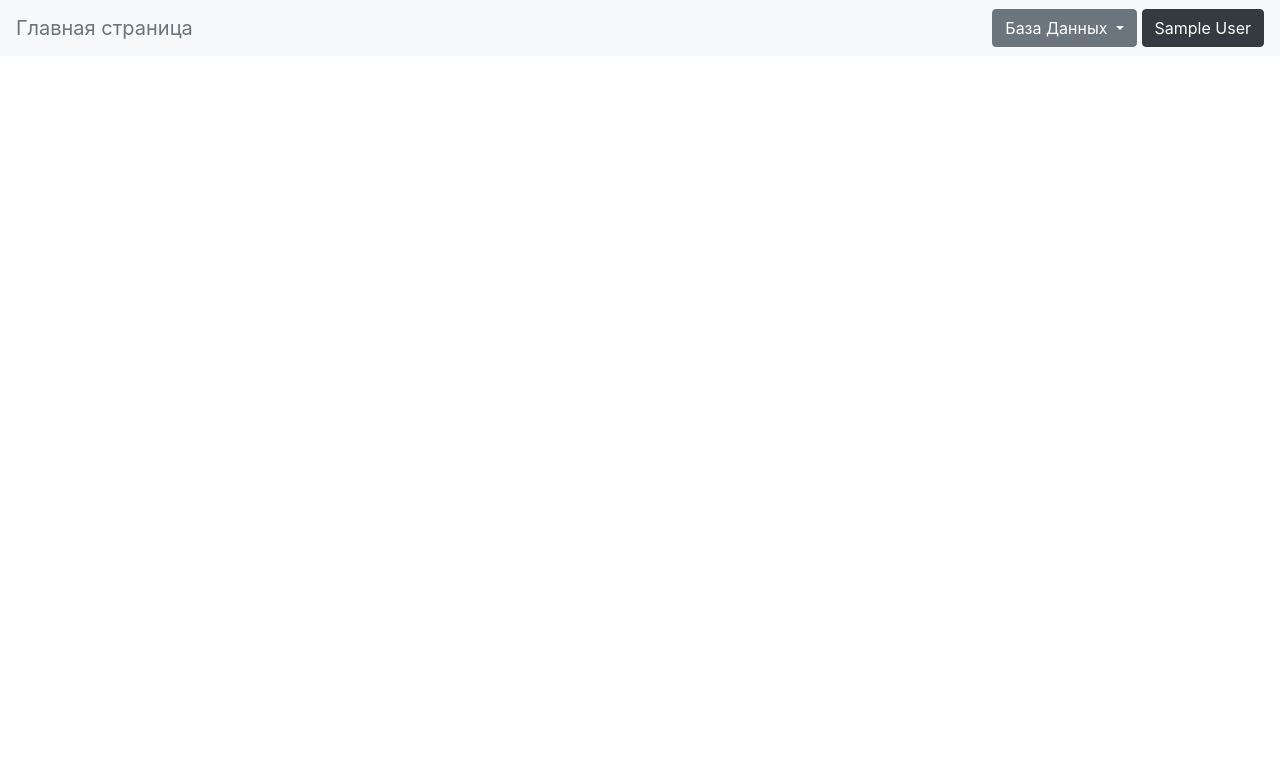
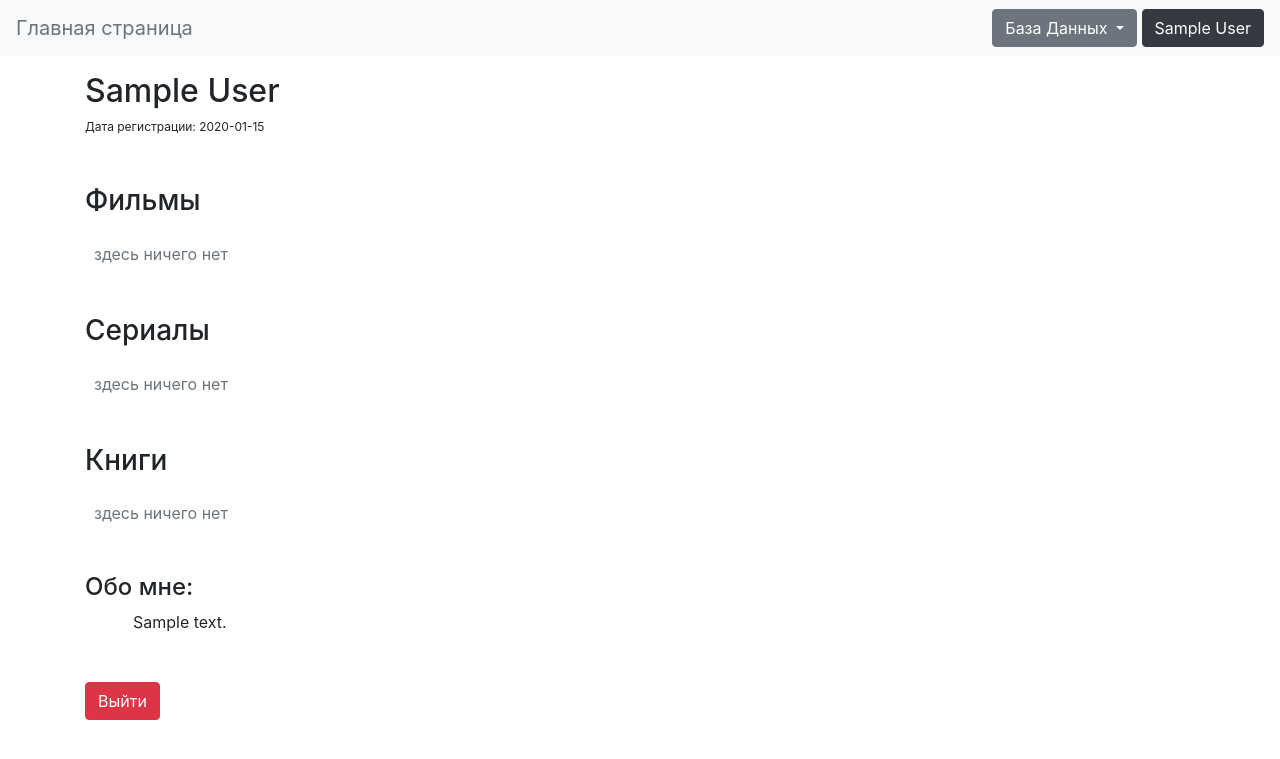
Before and after one commit to DmitriyDog/WEB, a Flask app: page /profile in a window 1280 px wide. Shown: the top 759 px of the page. Run offline with Flask 2, Linux system fonts and the light colour scheme; a user stored in the database is signed in; data comes from the database, SQL or seed files in the repository; tables that the repository leaves empty hold one stand-in row (values such as "Sample post"); some libraries are stand-ins or nearby versions.

Commit message:
Почти готово!

```diff
--- a/Rate.py
+++ b/Rate.py
@@ -4,7 +4,7 @@ from wtforms import SelectField, SubmitField
 
 class Rate(FlaskForm):
     rating = SelectField('Выберите оценку',
-                         choices=[(None, 'Не просмотрено'), (10, 'Шедевр(10)'), (9, 'Великолепно(9)'),
+                         choices=[(None, 'Не завершено'), (10, 'Шедевр(10)'), (9, 'Великолепно(9)'),
                                   (8, 'Очень хорошо(8)'), (7, 'Хорошо(7)'),
                                   (6, 'Неплохо(6)'), (5, 'Нормально(5)'),
                                   (4, 'Не очень(4)'), (3, 'Плохо(3)'),
--- a/main.py
+++ b/main.py
@@ -3,7 +3,7 @@ from loginform import LoginForm, RegisterForm
 from data import db_session
 from data.users import User
 from data.object_ent import Entertain
-from flask_login import LoginManager, login_user, login_required, logout_user
+from flask_login import LoginManager, login_user, login_required, logout_user, current_user
 import json
 from Rate import Rate
 
@@ -11,7 +11,6 @@ app = Flask(__name__)
 app.config['SECRET_KEY'] = 'Very_Very_secret_key'
 login_manager = LoginManager()
 login_manager.init_app(app)
-user_now = None
 
 
 @login_manager.user_loader
@@ -43,15 +42,13 @@ def home_page():
 
 @app.route('/login', methods=['GET', 'POST'])
 def login():
-    global user_now
     form = LoginForm()
     if form.validate_on_submit():
         db_sess = db_session.create_session()
         user = db_sess.query(User).filter(User.email == form.email.data).first()
         if user and user.check_password(form.password.data):
-            user_now = user
             login_user(user, remember=form.remember_me.data)
-            return redirect("/profile")
+            return redirect("/")
         return render_template('login.html',
                                message="Неправильный логин или пароль",
                                form=form)
@@ -60,7 +57,6 @@ def login():
 
 @app.route('/register', methods=['GET', 'POST'])
 def register():
-    global user_now
     form = RegisterForm()
     if form.validate_on_submit():
         if form.password.data != form.password_again.data:
@@ -77,7 +73,6 @@ def register():
             email=form.email.data,
             about=form.about.data
         )
-        user_now = user
         user.set_password(form.password.data)
         db_sess.add(user)
         db_sess.commit()
@@ -89,16 +84,50 @@ def register():
 @app.route('/logout')
 @login_required
 def logout():
-    global user_now
     logout_user()
-    user_now = None
     return redirect("/")
 
 
 @app.route('/profile')
 @login_required
 def profile():
-    return render_template('profile.html')
+    films_user = []
+    books_user = []
+    tv_series_user = []
+    films_rates = []
+    books_rates = []
+    tv_rates = []
+    db_sess = db_session.create_session()
+    films = db_sess.query(Entertain).filter(Entertain.type == 'films').all()
+    books = db_sess.query(Entertain).filter(Entertain.type == 'books').all()
+    tv_series = db_sess.query(Entertain).filter(Entertain.type == 'TV series').all()
+    db_sess.commit()
+    for i in films:
+        for j in i.critics.split():
+            if str(current_user.id) == j.split('-')[0]:
+                films_user.append(i)
+                films_rates.append(j.split('-')[1])
+                break
+    for i in books:
+        for j in i.critics.split():
+            if str(current_user.id) == j.split('-')[0]:
+                books_user.append(i)
+                books_rates.append(j.split('-')[1])
+                break
+    for i in tv_series:
+        for j in i.critics.split():
+            if str(current_user.id) == j.split('-')[0]:
+                tv_series_user.append(i)
+                tv_rates.append(j.split('-')[1])
+                break
+    date = str(current_user.created_date)[:10]
+    length_b = len(books_user)
+    length_t = len(tv_series_user)
+    length_f = len(films_user)
+    return render_template('profile.html', title=current_user.name, films=films_user, books=books_user,
+                           TV_series=tv_series_user, films_rates=films_rates, tv_rates=tv_rates,
+                           books_rates=books_rates, length_f=length_f, length_b=length_b, length_t=length_t,
+                           date=date)
 
 
 @app.route('/entertain/<tp>/')
@@ -145,21 +174,21 @@ def find_page(tp, name):
                 db_sess = db_session.create_session()
                 now = db_sess.query(Entertain).filter(Entertain.title == i).first()
                 list_crit = now.critics.split()
-                user = db_sess.query(User).filter(User.id == user_now.id).first()
+                user = db_sess.query(User).filter(User.id == current_user.id).first()
                 if form.rating.data != 'None':
                     now.rate = now.rate + float(form.rating.data)
                     for j in list_crit:
-                        if str(user_now.id) == j.split('-')[0]:
+                        if str(current_user.id) == j.split('-')[0]:
                             now.rate -= float(j.split('-')[1])
                             list_crit.remove(j)
                             now.count = now.count - 1
                             user.related.remove(now)
                     user.related.append(now)
-                    list_crit.append(f'{user_now.id}-{form.rating.data}')
+                    list_crit.append(f'{current_user.id}-{form.rating.data}')
                     now.count = now.count + 1
                 elif form.rating.data == 'None':
                     for j in list_crit:
-                        if str(user_now.id) == j.split('-')[0]:
+                        if str(current_user.id) == j.split('-')[0]:
                             now.rate -= float(j.split('-')[1])
                             list_crit.remove(j)
                             now.count = now.count - 1
--- a/templates/base.html
+++ b/templates/base.html
@@ -8,6 +8,9 @@
     <style>
         div.big {
         font-size: 130%;
+        }
+        div.small {
+        font-size: 75%;
         }
     </style>
     <title>{{title}}</title>
@@ -26,7 +29,7 @@
             <li><a class="dropdown-item" href="/entertain/books">Книги</a></li>
         </ul>
         {% if current_user.is_authenticated %}
-        <a class="btn btn-dark" href="/logout">{{ current_user.name }}</a>
+        <a class="btn btn-dark" href="/profile">{{ current_user.name }}</a>
         {% else %}
             <a class="btn btn-primary" href="/register">Зарегистрироваться</a>
             <a class="btn btn-success" href="/login">Войти</a>
--- a/templates/profile.html
+++ b/templates/profile.html
@@ -1,5 +1,66 @@
 {% extends "base.html" %}
 
 {% block content %}
-
+<div class="row mt-3">
+    <h2 class="col-4">{{ current_user.name }}</h2>
+</div>
+<div class="row mt-auto">
+    <div class="col-4 small">Дата регистрации: {{ date }}</div>
+</div>
+<div class="row mt-5">
+    <h3 class="col-4">Фильмы</h3>
+</div>
+{% if films %}
+{% for i in range(length_f) %}
+<div class="row mt-1"><a href="/entertain/films/{{ films[i].title }}" class="text-info ml-4">{{ films[i].title }}</a>: {{
+    films_rates[i]
+    }}
+</div>
+{% endfor %}
+{% else %}
+<div class="row mt-3 text-muted">
+    <div class="cl-12 ml-4">здесь ничего нет</div>
+</div>
+{% endif %}
+<div class="row mt-5">
+    <h3 class="col-4">Сериалы</h3>
+</div>
+{% if TV_series %}
+{% for i in range(length_t) %}
+<div class="row mt-1"><a href="/entertain/TV-series/{{ TV_series[i].title }}" class="text-info ml-4">{{ TV_series[i].title
+    }}</a>: {{
+    tv_rates[i] }}
+</div>
+{% endfor %}
+{% else %}
+<div class="row mt-3 text-muted">
+    <div class="cl-12 ml-4">здесь ничего нет</div>
+</div>
+{% endif %}
+<div class="row mt-5">
+    <h3 class="col-4">Книги</h3>
+</div>
+{% if books %}
+{% for i in range(length_b) %}
+<div class="row mt-1"><a href="/entertain/books/{{ books[i].title }}" class="text-info ml-4">{{ books[i].title }}</a>: {{
+    books_rates[i]
+    }}
+</div>
+{% endfor %}
+{% else %}
+<div class="row mt-3 text-muted">
+    <div class="cl-12 ml-4">здесь ничего нет</div>
+</div>
+{% endif %}
+<h4 class="row mt-5 ml-auto">
+    Обо мне:
+</h4>
+<div class="row mt-auto ml-5">
+    {% if current_user.about != '' %}
+    {{ current_user.about }}
+    {% else %}
+    <div class="text-muted">Никому ничего не расскажу!</div>
+    {% endif %}
+</div>
+<a class="btn btn-danger mt-5" href="/logout" role="button">Выйти</a>
 {% endblock %}
```
